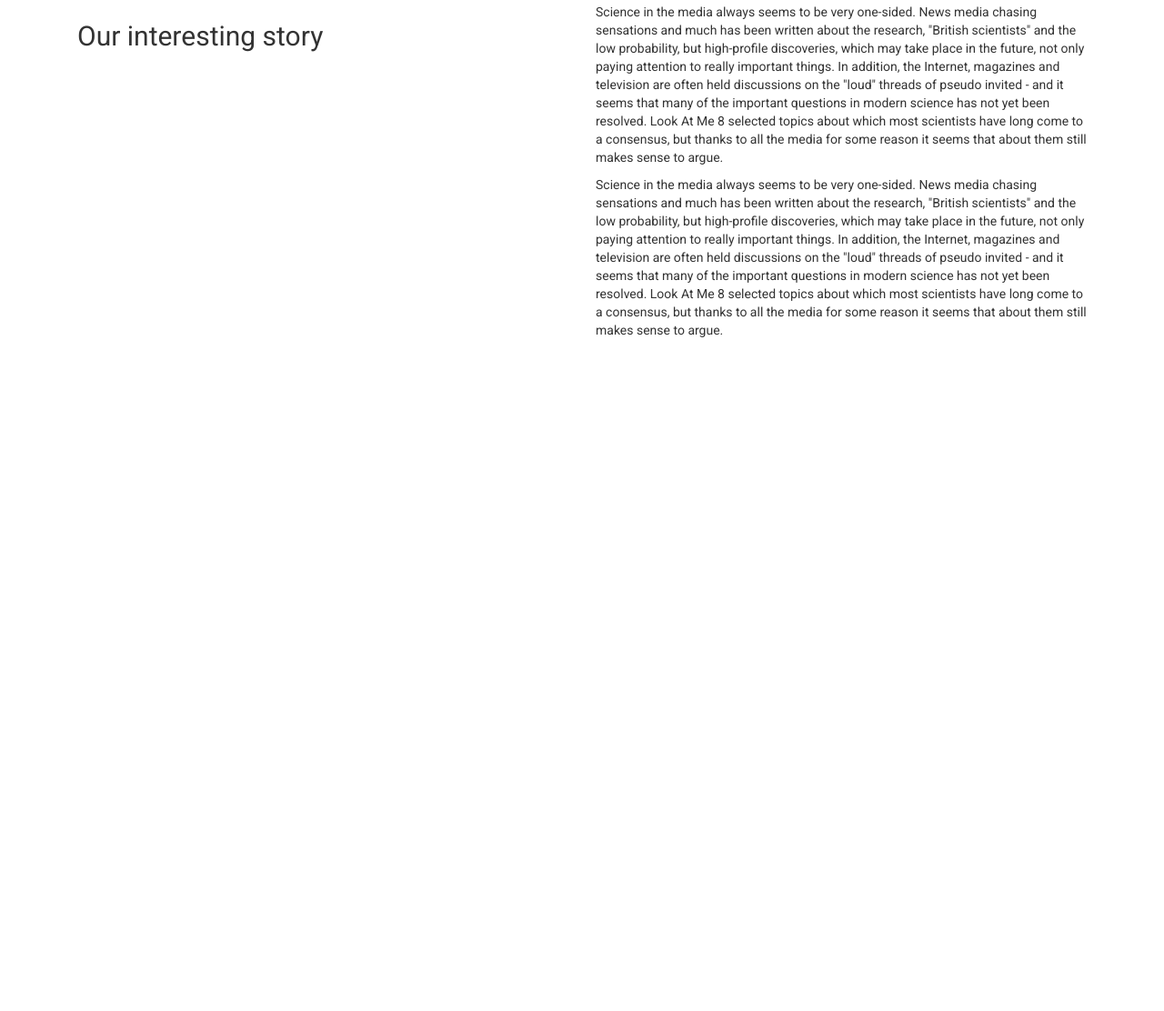
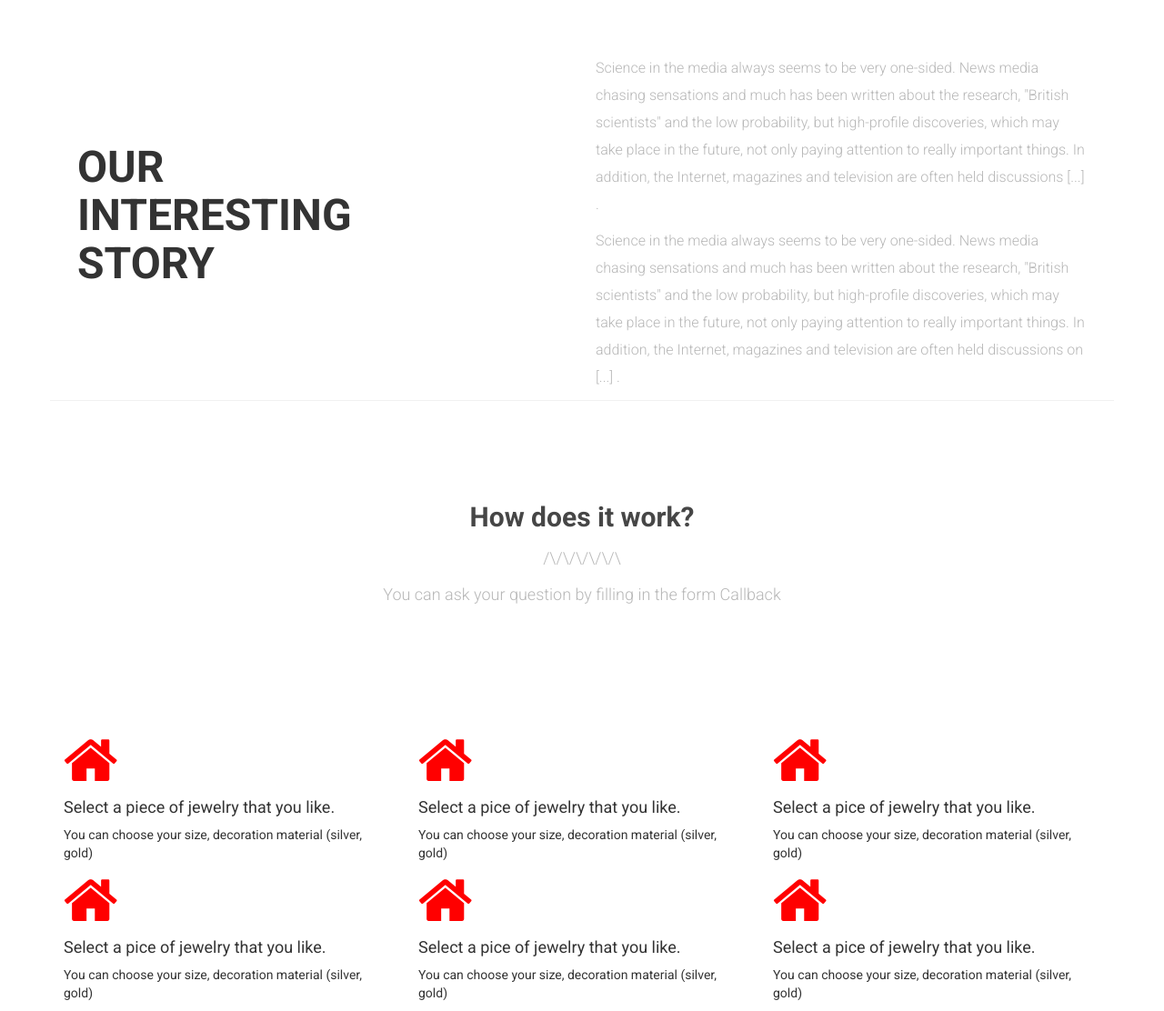
Before and after one commit to sheez44/jewelery-template, a website: page index.html in a window 1280 px wide. Shown: the part 827-1939 px from the top of the page at 91% size. Before the commit the page ends 1210 px from the top, so only its background shows below. Drawn offline with nearby package versions, Linux system fonts and the light colour scheme.

Commit message:
add history and information, tweaked header (social)

```diff
--- a/assets/less/slices/config.less
+++ b/assets/less/slices/config.less
@@ -8,6 +8,7 @@
 
 @white: #fff;
 @gray: #6d6d6d;
+@seashell: #f1f1f1;
 
 // header
 @jumbotron-header-height: 800px;
@@ -22,3 +23,7 @@
 @navbar-color-hover: @gray;
 @navbar-brand-font-size: 24px;
 @navbar-brand-font-weight: 900;
+
+// borders
+
+@section-border: 1px solid @seashell;
--- a/assets/less/slices/main.less
+++ b/assets/less/slices/main.less
@@ -1,3 +1,55 @@
 body {
 	font-family: @font-primary;
 }
+
+
+// Displays the history of the company just below the header
+.our_history {
+	border-bottom: @section-border;
+	&__title {
+	font-weight: 700;
+	font-size: 48px;
+	text-transform: uppercase;
+	}
+	&__lockup {
+		margin-top: 25%;
+	}
+	&__newstext-lockup {
+		margin-top: 5%;
+	}
+
+	&__newstext {
+		font-weight: 300;
+		color: #b7b7b7;
+		font-size: 16px;
+		line-height: 30px;
+	}
+}
+
+// Displays the information about buying the product, payment methods
+// and delivery
+
+.information {
+	padding-top: 88px;
+	&__headers {
+		text-align: center;
+		margin-bottom: 125px;
+	}
+	&__title {
+		font-size: 30px;
+		font-weight: 700;
+		line-height: 40px;
+		color: #464646;
+	}
+	&__subtitle {
+		font-weight: 300;
+		font-size: 18px;
+		line-height: 30px;
+		color: #b7b7b7;
+	}
+}
+
+.fa-home {
+	font-size: 64px;
+	color: red;
+}
--- a/assets/less/slices/navbar.less
+++ b/assets/less/slices/navbar.less
@@ -18,8 +18,10 @@ nav {
 }
 
 .nav > li > a[href^="http"] {
-	margin-right: 20px;
-	&:last-child {
-		margin-right: 0;
-	}
+	padding-right: 10px;
+	padding-left: 10px;
 }
+
+.nav > li > a {
+	padding: 10px 21px;
+}
--- a/index.html
+++ b/index.html
@@ -69,14 +69,66 @@
 
     <div class="container our_history">
       <div class="col-md-6">
-        <h2>Our interesting story</h2>
+        <div class="row our_history__lockup">
+          <div class="col-md-6">
+              <h2 class="our_history__title">Our interesting story</h2>
+          </div>
+
+        </div>
+
       </div>
-      <div class="col-md-6">
-        <p>Science in the media always seems to be very one-sided. News media chasing sensations and much has been written about the research, "British scientists" and the low probability, but high-profile discoveries, which may take place in the future, not only paying attention to really important things. In addition, the Internet, magazines and television are often held discussions on the "loud" threads of pseudo invited - and it seems that many of the important questions in modern science has not yet been resolved. Look At Me 8 selected topics about which most scientists have long come to a consensus, but thanks to all the media for some reason it seems that about them still makes sense to argue.</p>
+      <div class="col-md-6 our_history__newstext-lockup">
+        <p class="our_history__newstext">Science in the media always seems to be very one-sided. News media chasing sensations and much has been written about the research, "British scientists" and the low probability, but high-profile discoveries, which may take place in the future, not only paying attention to really important things. In addition, the Internet, magazines and television are often held discussions [...] .</p>
 
-        <p>Science in the media always seems to be very one-sided. News media chasing sensations and much has been written about the research, "British scientists" and the low probability, but high-profile discoveries, which may take place in the future, not only paying attention to really important things. In addition, the Internet, magazines and television are often held discussions on the "loud" threads of pseudo invited - and it seems that many of the important questions in modern science has not yet been resolved. Look At Me 8 selected topics about which most scientists have long come to a consensus, but thanks to all the media for some reason it seems that about them still makes sense to argue.</p>
+        <p class="our_history__newstext">Science in the media always seems to be very one-sided. News media chasing sensations and much has been written about the research, "British scientists" and the low probability, but high-profile discoveries, which may take place in the future, not only paying attention to really important things. In addition, the Internet, magazines and television are often held discussions on [...] .</p>
       </div>
+    </div>
 
+    <div class="container information">
+      <div class="row information__headers">
+          <h3 class="information__title">How does it work?</h3>
+          <p class="information__subtitle">/\/\/\/\/\/\</p>
+          <h4 class="information__subtitle">You can ask your question by filling in the form Callback</h4>
+      </div>
+      <div class="row">
+        <div class="col-md-4">
+
+          <span class="fa fa-home"></span>
+          <h4>Select a piece of jewelry that you like.</h4>
+
+          <p>You can choose your size, decoration material (silver, gold)</p>
+        </div>
+        <div class="col-md-4">
+       <span class="fa fa-home"></span>
+          <h4>Select a pice of jewelry that you like.</h4>
+
+          <p>You can choose your size, decoration material (silver, gold)</p>
+        </div>
+        <div class="col-md-4">
+        <span class="fa fa-home"></span>
+          <h4>Select a pice of jewelry that you like.</h4>
+
+          <p>You can choose your size, decoration material (silver, gold)</p>
+        </div>
+        <div class="col-md-4">
+        <span class="fa fa-home"></span>
+          <h4>Select a pice of jewelry that you like.</h4>
+
+          <p>You can choose your size, decoration material (silver, gold)</p>
+        </div>
+        <div class="col-md-4">
+       <span class="fa fa-home"></span>
+          <h4>Select a pice of jewelry that you like.</h4>
+
+          <p>You can choose your size, decoration material (silver, gold)</p>
+        </div>
+        <div class="col-md-4">
+        <span class="fa fa-home"></span>
+          <h4>Select a pice of jewelry that you like.</h4>
+
+          <p>You can choose your size, decoration material (silver, gold)</p>
+        </div>
+      </div>
     </div>
 
     <!-- Scripts -->
```
Also changed, not shown: build/style.css.
